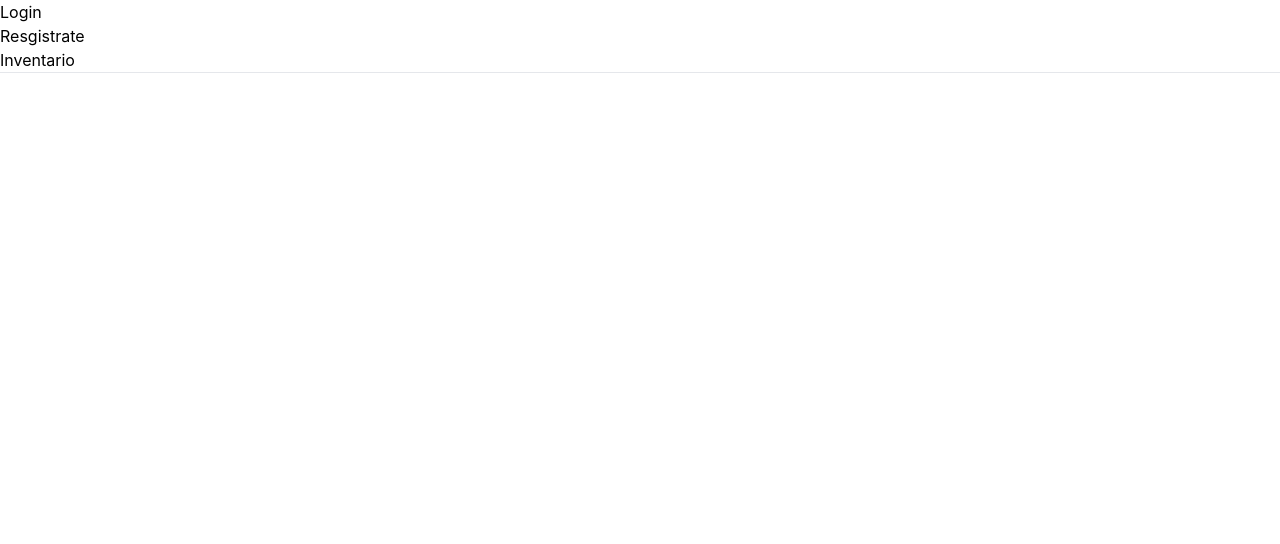
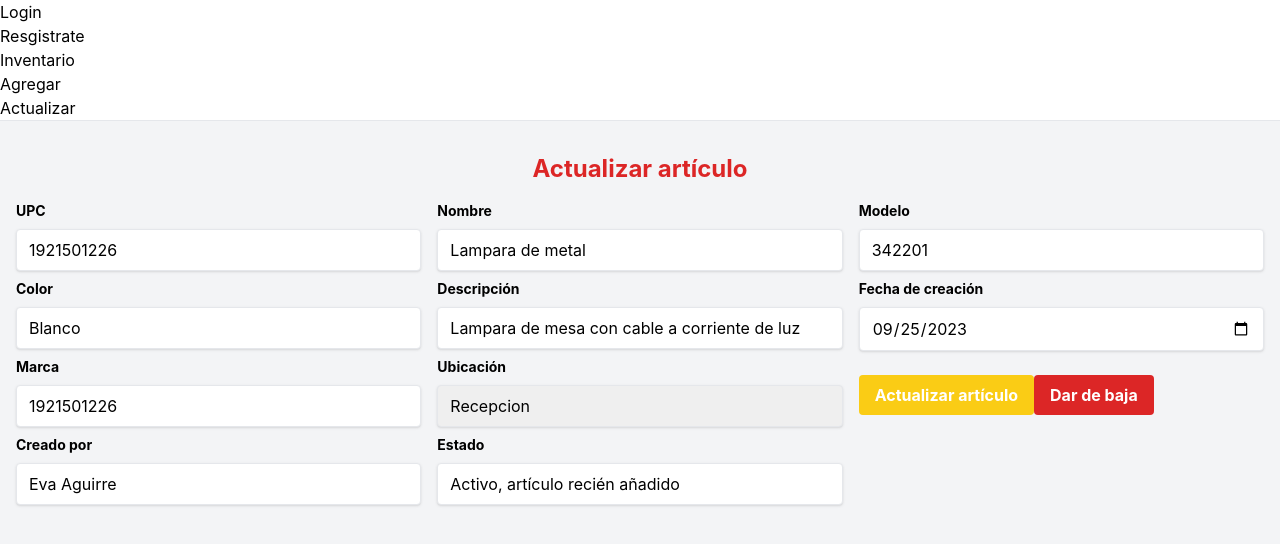
Before and after one commit to LeUwUr/c4inventario, a React (Create React App) app: page /actualizar in a window 1280 px wide. Shown: the top 544 px of the page. Built offline with nearby package versions, Linux system fonts and the light colour scheme.

Commit message:
Refinado de diseño en la página de inicio de sesión, además de la incorporación de dos nuevas páginas con funcionalidades adicionales. Se incluyeron imágenes acorde a los mockups para enriquecer la experiencia del inicio de sesión.

```diff
--- /dev/null
+++ b/src/AddItem.jsx
@@ -0,0 +1,84 @@
+import React from "react";
+
+const AddItem = () => {
+  return (
+    <div className="p-6 w-full max-w-3xl mx-auto">
+      <h1 className="text-2xl mb-4 text-center font-bold">Agregar</h1>
+      <div className="grid grid-cols-3 gap-4">
+        <div>
+          <label className="block text-sm font-medium text-gray-700 mb-2">
+            UPC
+          </label>
+          <input
+            className="w-full px-3 py-2 border rounded-md"
+            type="text"
+            placeholder="1921501226"
+          />
+        </div>
+        <div>
+          <label className="block text-sm font-medium text-gray-700 mb-2">
+            Nombre
+          </label>
+          <input
+            className="w-full px-3 py-2 border rounded-md"
+            type="text"
+            placeholder="Lampara de metal"
+          />
+        </div>
+        <div>
+          <label className="block text-sm font-medium text-gray-700 mb-2">
+            Modelo
+          </label>
+          <input
+            className="w-full px-3 py-2 border rounded-md"
+            type="text"
+            placeholder="342201"
+          />
+        </div>
+        <div>
+          <label className="block text-sm font-medium text-gray-700 mb-2">
+            Color
+          </label>
+          <input
+            className="w-full px-3 py-2 border rounded-md"
+            type="text"
+            placeholder="Blanco"
+          />
+        </div>
+        <div>
+          <label className="block text-sm font-medium text-gray-700 mb-2">
+            Descripción
+          </label>
+          <input
+            className="w-full px-3 py-2 border rounded-md"
+            type="text"
+            placeholder="Lampara de mesa con cable a corriente de luz"
+          />
+        </div>
+        <div className="col-span-2">
+          <label className="block text-sm font-medium text-gray-700 mb-2">
+            Marca
+          </label>
+          <select className="w-full px-3 py-2 border rounded-md">
+            <option>Seleccionar marca</option>
+          </select>
+        </div>
+        <div className="col-span-2">
+          <label className="block text-sm font-medium text-gray-700 mb-2">
+            Ubicación
+          </label>
+          <select className="w-full px-3 py-2 border rounded-md">
+            <option>Seleccionar ubicación</option>
+          </select>
+        </div>
+        <div className="col-span-3 text-right">
+          <button className="px-4 py-2 bg-yellow-500 text-white rounded-md hover:bg-yellow-600">
+            Agregar
+          </button>
+        </div>
+      </div>
+    </div>
+  );
+};
+
+export default AddItem;
--- a/src/App.css
+++ b/src/App.css
@@ -36,3 +36,24 @@
     transform: rotate(360deg);
   }
 }
+
+/* LOGIN */
+/*login button*/
+.maroon-button {
+  background-color: #480f0f;
+  color: white;
+}
+
+.maroon-button:hover {
+  background-color: #8a2222; /* Color de hover opcional */
+}
+
+/*sign up button*/
+.orange-button{
+  background-color: #c5893c;
+  color: white;
+}
+
+.orange-button:hover {
+  background-color: #e5af3b; /* Color de hover opcional */
+}
--- a/src/App.js
+++ b/src/App.js
@@ -2,6 +2,8 @@ import './App.css';
 import LoginPage from './Login';
 import RegistrationPage from './Registration';
 import InventoryTable from './Table';
+import AddItem from './AddItem';
+import UpdateItem from './UpdateItem';
 import { BrowserRouter as Router, Route, Routes, Link } from "react-router-dom";
 
 export default function App() {
@@ -20,6 +22,12 @@ export default function App() {
             <li>
               <Link to="/inventory">Inventario</Link>
             </li>
+            <li>
+                <Link to="/agregar">Agregar</Link>
+              </li>
+              <li>
+                <Link to="/actualizar">Actualizar</Link>
+              </li>
           </ul>
         </nav>
     <hr/>
@@ -28,6 +36,8 @@ export default function App() {
         <Route path="/login" element={<LoginPage/>}></Route>
         <Route path="/registration" element={<RegistrationPage/>}></Route>
         <Route path="/inventory" element={<InventoryTable/>}></Route>
+        <Route path="/agregar" element={<AddItem />} />
+            <Route path="/actualizar" element={<UpdateItem />} />
       </Routes>
       </div>
     </Router>
--- a/src/Login.jsx
+++ b/src/Login.jsx
@@ -10,18 +10,18 @@ function LoginPage() {
           <img
             src="c4logo.jpg"
             alt="C4 Logo"
-            className="w-24 h-24 mb-4"
+            className="w-30 h-24 mb-4"
           />
         </div>
 
-        <h1 className="text-2xl font-semibold mb-4 text-center">
+        <h1 className="text-2xl font-bold text-amber-950 mb-4 text-center">
           Gestión de Inventarios
         </h1>
-        <h2 className="text-xl mb-4 text-center">Inicio de Sesión</h2>
+        <h2 className="text-xl font-bold text-yellow-500 mb-4 text-center">Inicio de Sesión</h2>
 
         {/* Email Input */}
         <div className="mb-4">
-          <label className="block text-gray-700 text-sm mb-2" htmlFor="email">
+          <label className="block text-yellow-500 text-sm mb-2" htmlFor="email">
             Correo electrónico
           </label>
           <input
@@ -35,7 +35,7 @@ function LoginPage() {
         {/* Password Input */}
         <div className="mb-4">
           <label
-            className="block text-gray-700 text-sm mb-2"
+            className="block text-yellow-500 text-sm mb-2"
             htmlFor="password"
           >
             Contraseña
@@ -50,20 +50,22 @@ function LoginPage() {
 
         {/* Login Button */}
         <div className="mb-4">
-          <button className="w-full p-2 bg-purple-500 text-white rounded-md hover:bg-purple-600 focus:outline-none">
-            Entrar
+          <Link to ="/inventory">
+        <button className="w-full p-2 maroon-button rounded-md hover:bg-maroon-800 focus:outline-none">
+            <strong>Entrar</strong>
           </button>
+          </Link>
         </div>
 
         {/* Google Login Button */}
         <div className="mb-4">
-          <button className="w-full p-2 bg-yellow-500 text-white rounded-md hover:bg-yellow-600 focus:outline-none">
+          <button className="w-full p-2 orange-button rounded-md hover:bg-yellow-600 focus:outline-none">
             <img
-              src="path_to_google_icon.png"
+              src="google-logo.png"
               alt="Google Icon"
               className="w-6 h-6 inline-block mr-2"
             />
-            Iniciar con Google
+            <strong>Iniciar con Google</strong>
           </button>
         </div>
 
@@ -71,8 +73,8 @@ function LoginPage() {
         <div className="text-center">
           <p className="text-sm">
             No tienes una cuenta?{" "}
-            <span className="text-purple-500 cursor-pointer">
-              <Link to="/registration">Registrate</Link>
+            <span className="text-amber-950 cursor-pointer">
+              <Link to="/registration"><strong>Registrate</strong></Link>
             </span>
           </p>
         </div>
--- /dev/null
+++ b/src/UpdateItem.jsx
@@ -0,0 +1,102 @@
+import React from "react";
+
+const UpdateItem = () => {
+  return (
+    <div className="bg-gray-100 h-screen">
+      <div className="container mx-auto p-4">
+        <h1 className="text-2xl font-bold text-center text-red-600 my-4">
+          Actualizar artículo
+        </h1>
+
+        <div className="grid grid-cols-3 gap-4">
+          {/* Left Column */}
+          <div>
+            <label className="block text-sm font-bold mb-2">UPC</label>
+            <input
+              className="shadow appearance-none border rounded w-full py-2 px-3"
+              value="1921501226"
+            />
+
+            <label className="block text-sm font-bold my-2">Color</label>
+            <input
+              className="shadow appearance-none border rounded w-full py-2 px-3"
+              value="Blanco"
+            />
+
+            <label className="block text-sm font-bold my-2">Marca</label>
+            <input
+              className="shadow appearance-none border rounded w-full py-2 px-3"
+              value="1921501226"
+            />
+
+            <label className="block text-sm font-bold my-2">Creado por</label>
+            <input
+              className="shadow appearance-none border rounded w-full py-2 px-3"
+              value="Eva Aguirre"
+            />
+          </div>
+
+          {/* Middle Column */}
+          <div>
+            <label className="block text-sm font-bold mb-2">Nombre</label>
+            <input
+              className="shadow appearance-none border rounded w-full py-2 px-3"
+              value="Lampara de metal"
+            />
+
+            <label className="block text-sm font-bold my-2">Descripción</label>
+            <input
+              className="shadow appearance-none border rounded w-full py-2 px-3"
+              value="Lampara de mesa con cable a corriente de luz"
+            />
+
+            <label className="block text-sm font-bold my-2">Ubicación</label>
+            <select className="shadow appearance-none border rounded w-full py-2 px-3">
+              <option>Recepcion</option>
+              {/* Add other options as needed */}
+            </select>
+
+            <label className="block text-sm font-bold my-2">Estado</label>
+            <input
+              className="shadow appearance-none border rounded w-full py-2 px-3"
+              value="Activo, artículo recién añadido"
+            />
+          </div>
+
+          {/* Right Column */}
+          <div>
+            <label className="block text-sm font-bold mb-2">Modelo</label>
+            <input
+              className="shadow appearance-none border rounded w-full py-2 px-3"
+              value="342201"
+            />
+
+            <label className="block text-sm font-bold my-2">
+              Fecha de creación
+            </label>
+            <div className="relative">
+              <input
+                className="shadow appearance-none border rounded w-full py-2 px-3"
+                type="date"
+                value="2023-09-25"
+              />
+              <span className="absolute right-3 top-1/2 transform -translate-y-1/2">
+                <i className="fas fa-calendar"></i>
+              </span>
+            </div>
+
+            {/* Buttons */}
+            <button className="bg-yellow-400 hover:bg-yellow-500 text-white font-bold py-2 px-4 mt-6 rounded">
+              Actualizar artículo
+            </button>
+            <button className="bg-red-600 hover:bg-red-700 text-white font-bold py-2 px-4 mt-4 rounded">
+              Dar de baja
+            </button>
+          </div>
+        </div>
+      </div>
+    </div>
+  );
+};
+
+export default UpdateItem;
```
Also changed, not shown: public/google-logo.png (added).
